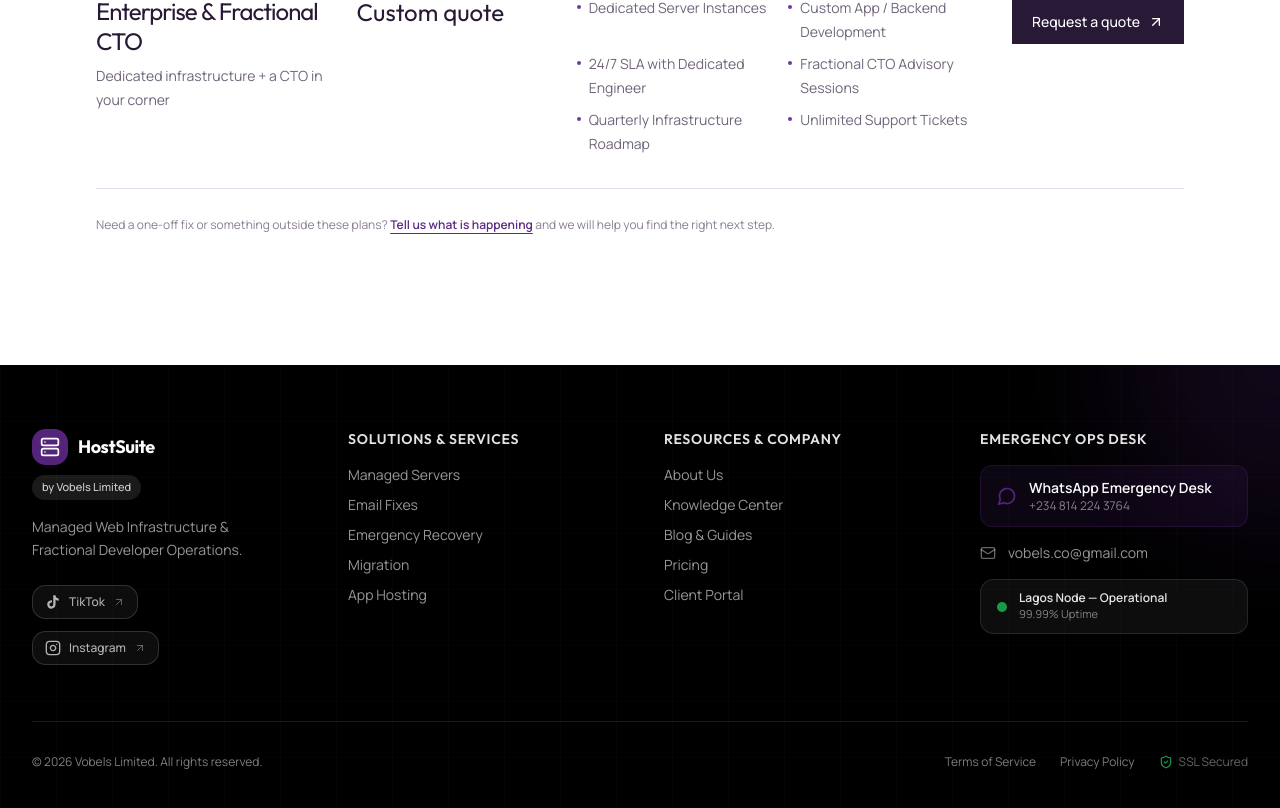
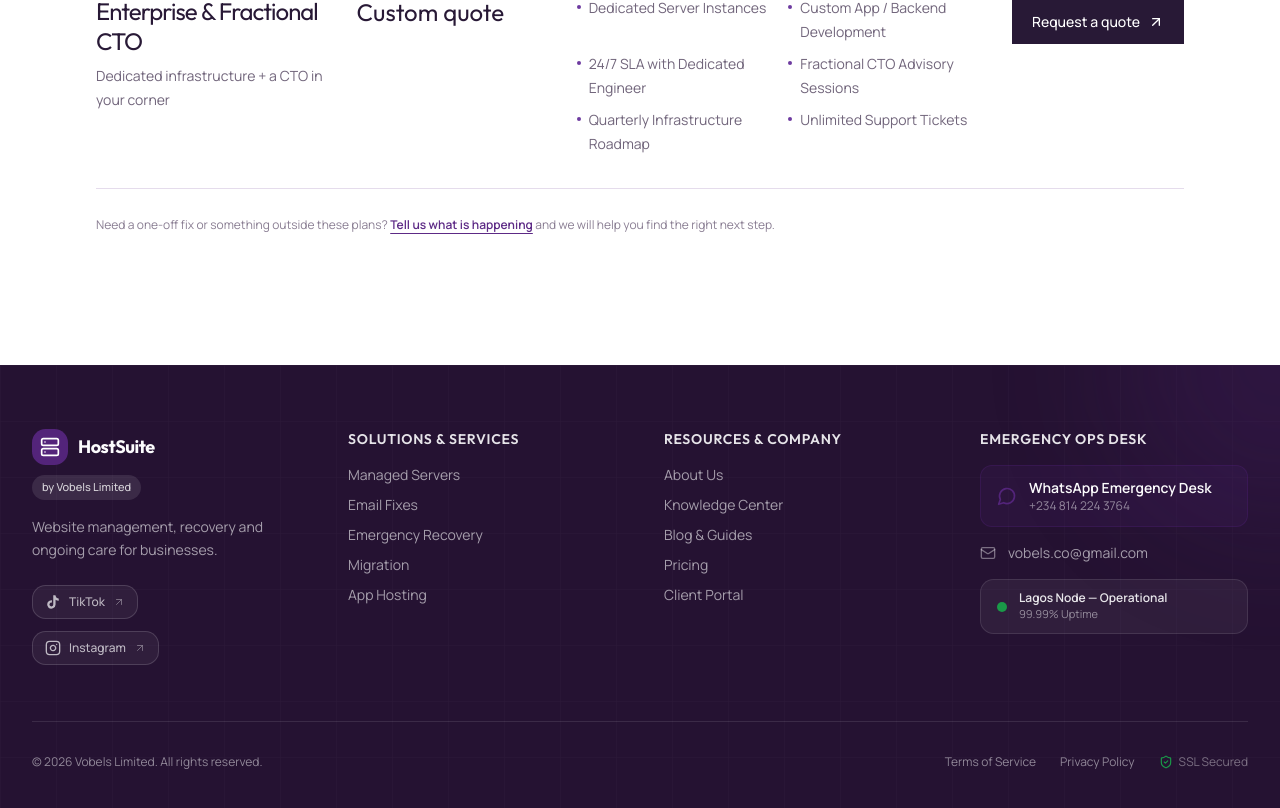
Before and after one commit to Holladworld/hostsuite, a Next.js app: page / in a window 1280 px wide. Shown: the part 5185-5993 px from the top of the page. Built offline with nearby package versions, Linux system fonts and the light colour scheme; no server answers; the database is empty.

Commit message:
Carry the HostSuite brand through the public site footer

```diff
--- a/components/footer.tsx
+++ b/components/footer.tsx
@@ -4,7 +4,7 @@ import { BRAND, FOOTER_LINKS, SOCIAL_LINKS, waLink } from '@/lib/constants';
 
 export function Footer() {
   return (
-    <footer className="relative mt-auto overflow-hidden bg-black text-background">
+    <footer className="relative mt-auto overflow-hidden bg-[#251232] text-background">
       <div className="pointer-events-none absolute inset-0 bg-grid opacity-[0.04]" aria-hidden />
       <div className="pointer-events-none absolute -right-40 -top-40 h-80 w-80 rounded-full bg-primary/20 blur-3xl" aria-hidden />
       <div className="relative mx-auto max-w-7xl px-4 py-16 sm:px-6 lg:px-8">
@@ -15,7 +15,7 @@ export function Footer() {
               <span className="font-display text-lg font-bold tracking-tight">HostSuite</span>
             </Link>
             <div className="mt-2"><span className="inline-flex items-center gap-1.5 rounded-full bg-background/10 px-2.5 py-1 text-[11px] font-medium text-background/80">by Vobels Limited</span></div>
-            <p className="mt-4 max-w-xs text-sm leading-relaxed text-background/60">Managed Web Infrastructure &amp; Fractional Developer Operations.</p>
+            <p className="mt-4 max-w-xs text-sm leading-relaxed text-background/60">Website management, recovery and ongoing care for businesses.</p>
             <div className="mt-6 flex flex-wrap items-center gap-3">
               {SOCIAL_LINKS.map((social) => <a key={social.label} href={social.href} target="_blank" rel="noopener noreferrer" className="group flex items-center gap-2 rounded-lg border border-background/15 bg-background/5 px-3 py-2 text-xs font-medium text-background/70 transition-all hover:border-primary/40 hover:bg-primary/10 hover:text-background" aria-label={`${social.label}: ${social.handle}`}><SocialIcon label={social.label} /><span>{social.label}</span><ArrowUpRight className="h-3 w-3 opacity-50 transition-opacity group-hover:opacity-100" /></a>)}
             </div>
```
